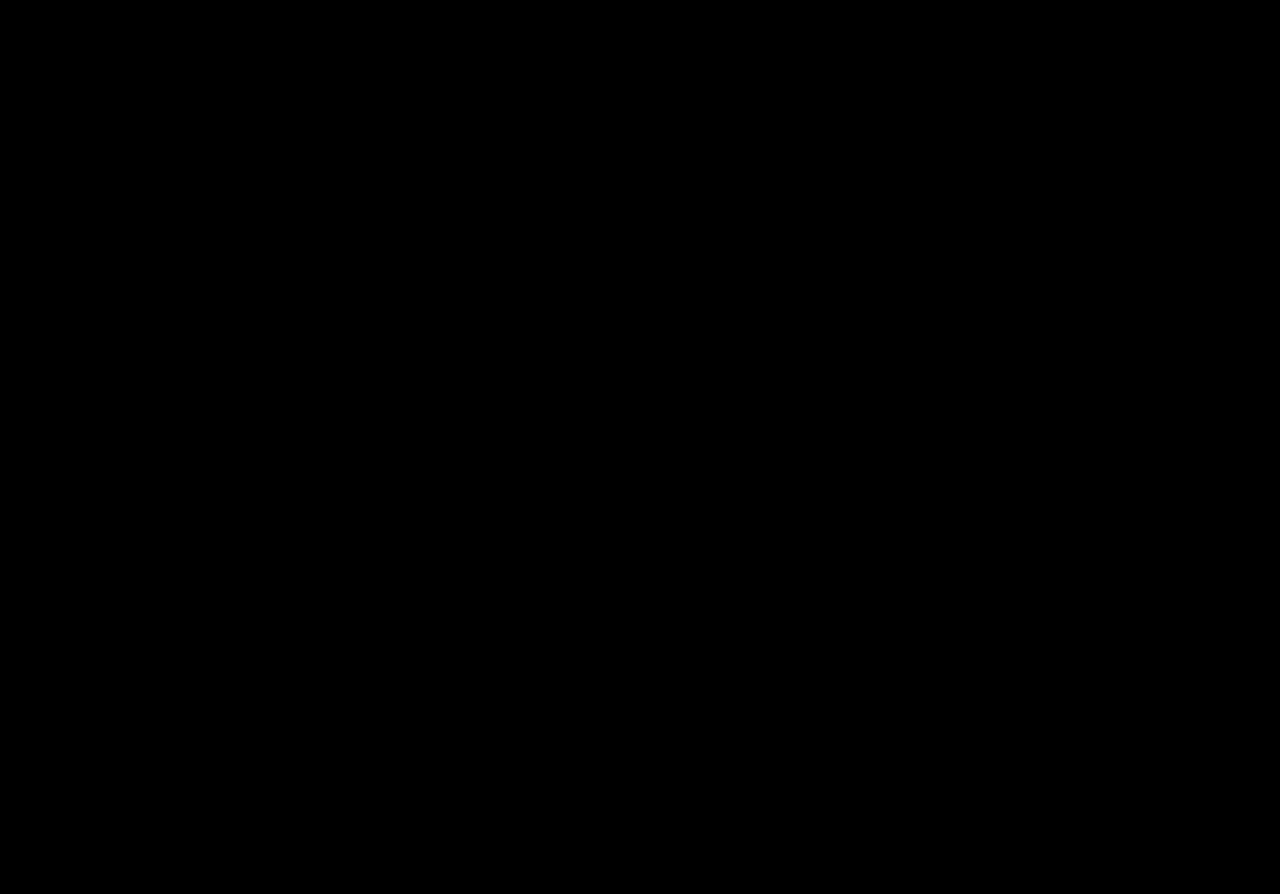
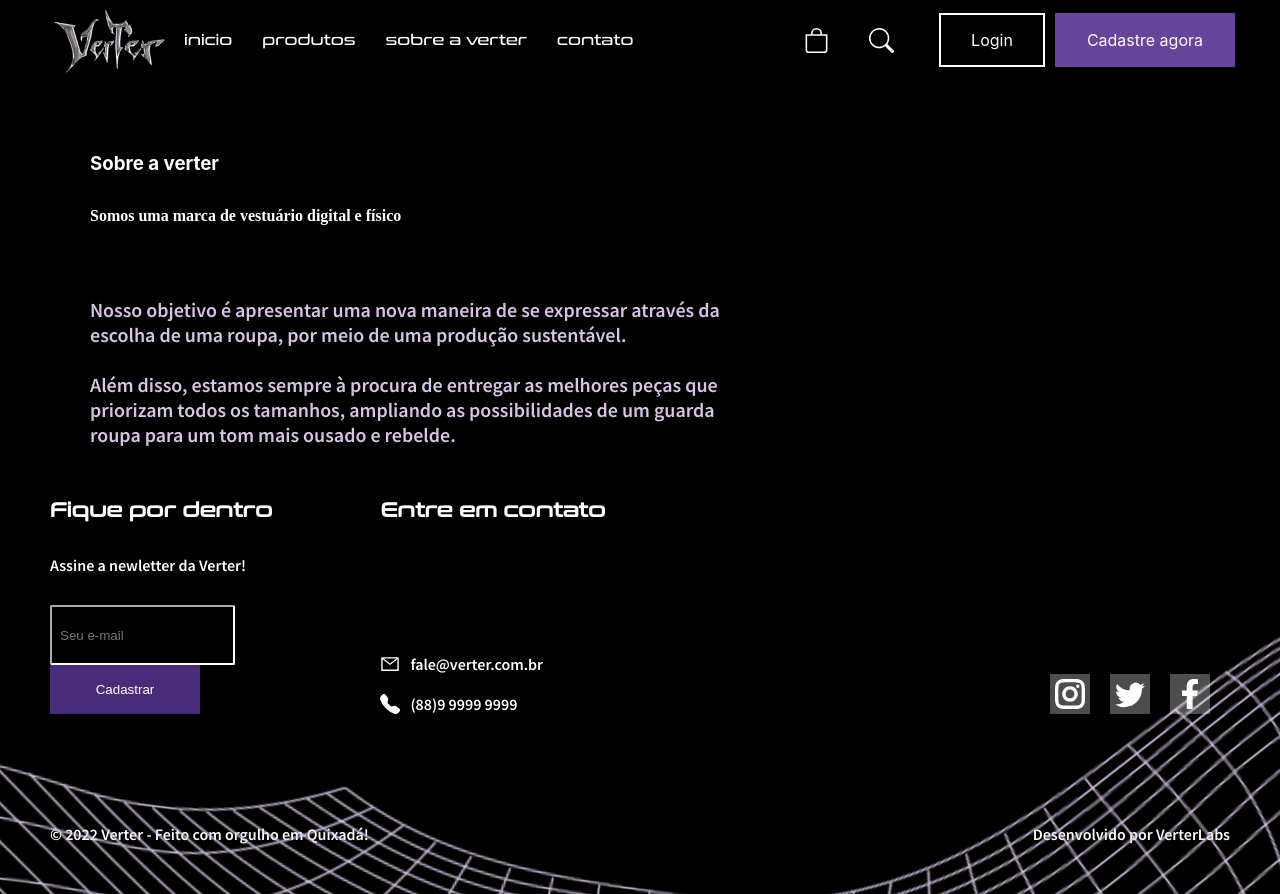
Before and after one commit to brenomarinho2001/Produto, a React (Create React App) app in the folder app/: page /Sobre in a window 1280 px wide. Before the commit this address had no page. Before the commit the page ends 800 px from the top, so only its background shows below. Built offline with nearby package versions, Linux system fonts and the light colour scheme.

Commit message:
inicio da pagina perfil e sobre

```diff
--- a/app/src/App.js
+++ b/app/src/App.js
@@ -9,6 +9,8 @@ import ProdutosLista from '../src/Components/Pages/ProdutosLista/ProdutosLista';
 //import Footers from '../src/Components/Basics/Footers';
 import DetalheProduto from '../src/Components/Pages/DetalheProduto/DetalheProduto';
 import Carrinho from './Components/Pages/Carinho/Carrinho';
+import Perfil from './Components/Pages/Perfil/Perfil'
+import Sobre from './Components/Pages/Sobre/Sobre'
 
 
 function App() {
@@ -18,11 +20,13 @@ function App() {
       <Routes>
         <Route path="/Home" element={<Home/>}></Route>
         <Route path="/DetalheProduto" element={<DetalheProduto/>}></Route>
-        <Route path="/" element={<Login/>}></Route>
+        <Route path="/Perfil" element={<Perfil/>}></Route>
         <Route path="/Cadastro" element={<Cadastro/>}></Route>
         <Route path="/Login" element={<Login/>}></Route>
         <Route path="/Produtos" element={<ProdutosLista/>}></Route>
         <Route path="/Carrinho" element={<Carrinho/>}></Route>
+        <Route path="/Sobre" element={<Sobre/>}></Route>
+
       </Routes>
     </BrowserRouter>
     </div>
--- a/app/src/Components/Basics/Header/Header.js
+++ b/app/src/Components/Basics/Header/Header.js
@@ -18,7 +18,7 @@ export default function Header(){
                 <li><a href="/Home" class='texto' style={{fontSize:'15px'}}>ini­cio</a></li>
                 <li><a href="/Produtos" class='texto' style={{fontSize:'15px'}}>produtos</a></li>
                 {/* isso nao eh p ficar assim, coloquei so p gente conseguir ver a pagina de detalhe do produto */}
-                <li><a href="www.google.com" class='texto' style={{fontSize:'15px'}}>sobre a verter</a></li>
+                <li><a href="/Sobre" class='texto' style={{fontSize:'15px'}}>sobre a verter</a></li>
                 <li><a href="www.google.com" class='texto' style={{fontSize:'15px'}}>contato</a></li>
             </div>
             <li><image src="" alt=""/></li>
--- /dev/null
+++ b/app/src/Components/Pages/Perfil/Perfil.css
@@ -0,0 +1,39 @@
+* {
+    margin: 0;
+    padding: 0;
+}
+
+body {
+    background: #000;
+    /* display: flex; */
+
+}
+
+.container {
+    /* align-items: center;
+    justify-content: center; */
+    height: 100vh;
+}
+
+.title {
+    font-size: 24px;
+    color: #D8C4E5;
+    font-family: 'Conthrax Regular';
+}
+
+.buttons {
+    display: flex;
+    flex-direction: row;
+    gap: 16px;
+    margin-top: 32px;
+}
+.btnperfil {
+    color: #fff;
+    background: transparent;
+    padding: 24px 32px;
+    font-family:'Conthrax Regular';
+    border: 1.5px solid #fff;
+    cursor: pointer;
+    transition: all 700ms ease;
+    font-size: 20px;
+}
--- /dev/null
+++ b/app/src/Components/Pages/Perfil/Perfil.js
@@ -0,0 +1,42 @@
+import Header from "../../Basics/Header/Header";
+import Footers from "../../Basics/Footer/Footers";
+import { IoStarOutline } from "react-icons/io5";
+
+import './Perfil.css'
+
+export default function Perfil () {
+    return (
+        <div className="container">
+            <Header/>
+                <div className="content">
+                    <h3 className="title"> Meu perfil </h3>
+                    <div className="buttons">
+                        <button className="btnperfil">
+                        meus dados
+                        </button>
+
+                        <button className="btnperfil">
+                        pedidos
+                        </button>
+
+                        <button className="btnperfil">
+                        pagamentos
+                        </button>
+
+                        <button className="btnperfil">
+                        endereços
+                        </button>
+
+                        <button className="btnperfil">
+                        <IoStarOutline style={{size: 41, marginRight: 8}}/>
+                        favoritos
+                        </button>
+
+
+                    </div>
+
+                </div>
+            <Footers/>
+        </div>
+    )
+}
--- /dev/null
+++ b/app/src/Components/Pages/Sobre/Sobre.css
@@ -0,0 +1,42 @@
+* {
+    margin: 0;
+    padding: 0;
+}
+
+body {
+    background: #000;
+    /* display: flex; */
+
+}
+
+.container {
+    height: 100vh;
+}
+
+.content {
+    display: flex;
+    margin-left: 90px;
+    margin-top: 72px;
+    justify-content:flex-start;
+    text-align: left;
+}
+
+.titlepag {
+    font-size: 24px;
+    color: #D8C4E5;
+    font-family: 'Conthrax Regular';
+}
+
+.subtitle {
+    margin-top: 187px;
+    font-family:'Conthrax Regular';
+    color: #fff;
+    font-size: 40px;
+}
+
+.text {
+    font-family: 'Source Sans Pro';
+    font-size: 20px;
+    margin-top: 40px;
+    color: white;
+}
--- /dev/null
+++ b/app/src/Components/Pages/Sobre/Sobre.js
@@ -0,0 +1,26 @@
+import Header from "../../Basics/Header/Header";
+import Footers from "../../Basics/Footer/Footers";
+
+export default function Sobre () {
+    return (
+        <div className="container">
+            <Header/>
+                <div className="content">
+                <h3 className="titlepag"> Sobre a verter </h3>
+
+                <h3 className="subtitle"> Somos uma marca de vestuário digital e físico </h3>
+
+                <p className="text">
+                Nosso objetivo é apresentar uma nova maneira de se expressar através da <br/>
+                escolha de  uma roupa, por meio de uma produção sustentável.
+                <br/>
+                <br/>
+                Além disso, estamos sempre à procura de entregar as melhores peças que <br/>
+                priorizam todos os tamanhos, ampliando as possibilidades de um guarda <br/>
+                roupa para um tom mais ousado e rebelde.
+                </p>
+                </div>
+            <Footers/>
+        </div>
+    )
+}
```
